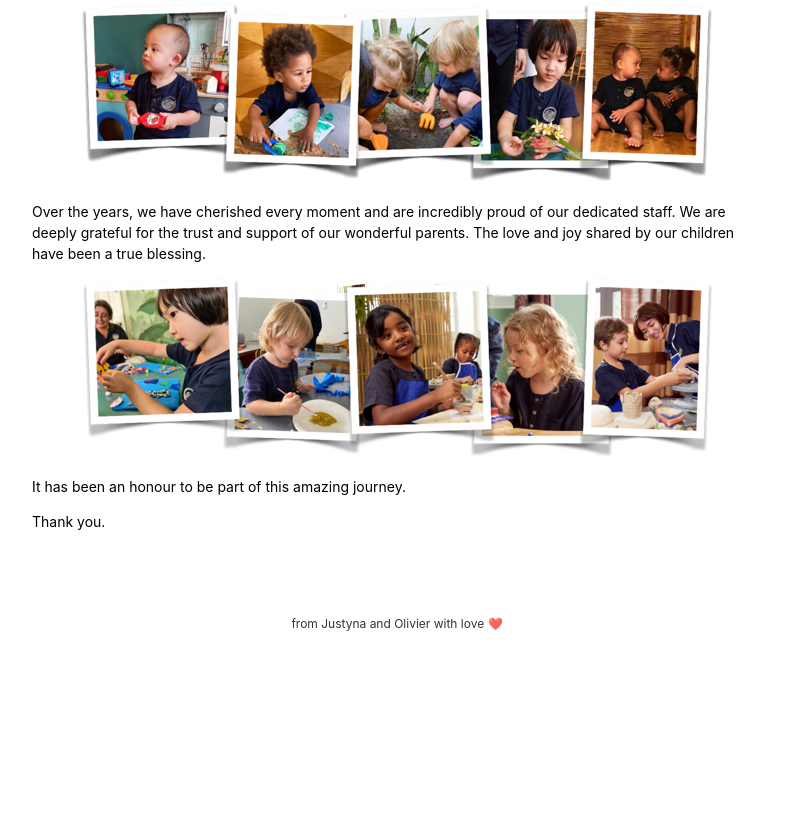
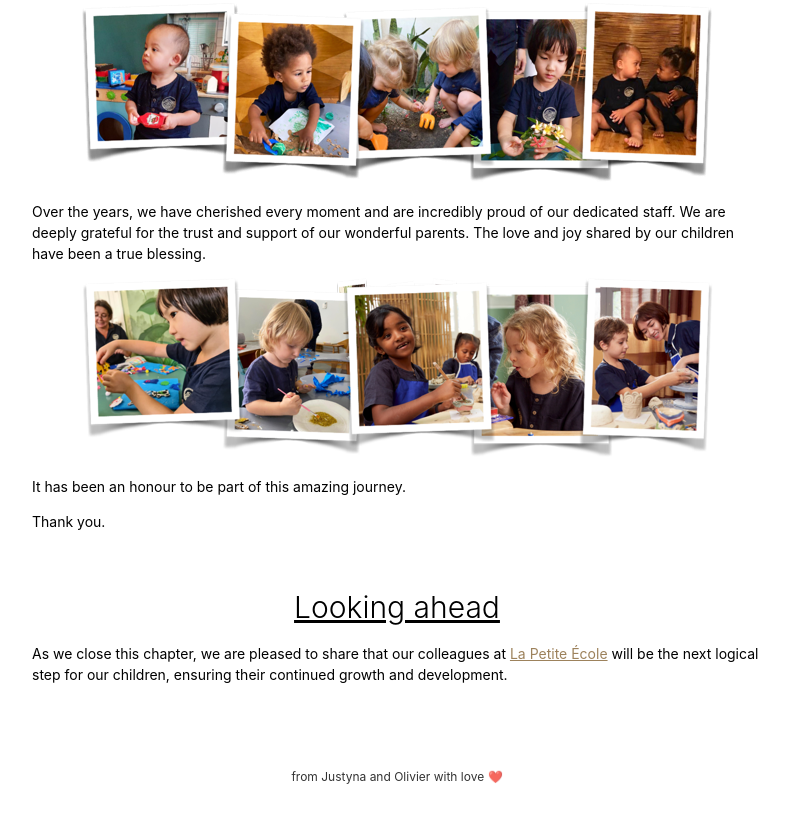
Before and after one commit to orouchard/goodbye, a plain HTML site: page index.html in a window 1280 px wide. Shown: the part 388-1205 px from the top of the page, without its empty margins (243-1032 px from the left). Before the commit the page ends 1052 px from the top, so only its background shows below. Drawn offline with Linux system fonts and the light colour scheme.

Commit message:
La Petite Ecole 3

```diff
--- a/index.html
+++ b/index.html
@@ -55,6 +55,9 @@
 				<p>It has been an honour to be part of this amazing journey.</p>
 				<p>Thank you.</p>
 
+				<h2>Looking ahead</h2>
+				<p>As we close this chapter, we are pleased to share that our colleagues at <a href="https://www.lpehochiminh.com" target="_blank">La Petite École</a> will be the next logical step for our children, ensuring their continued growth and development.</p>
+
 		</div>
 	</div>
 
```
